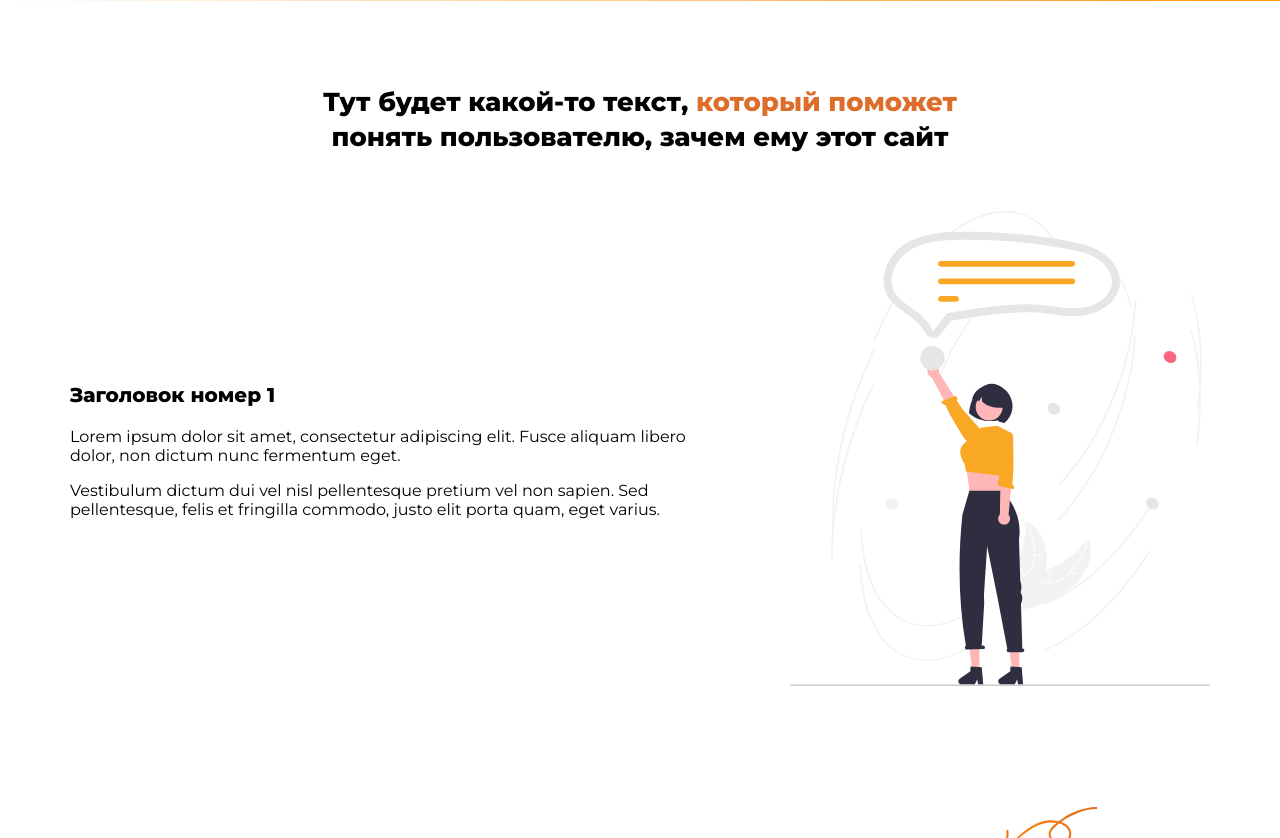
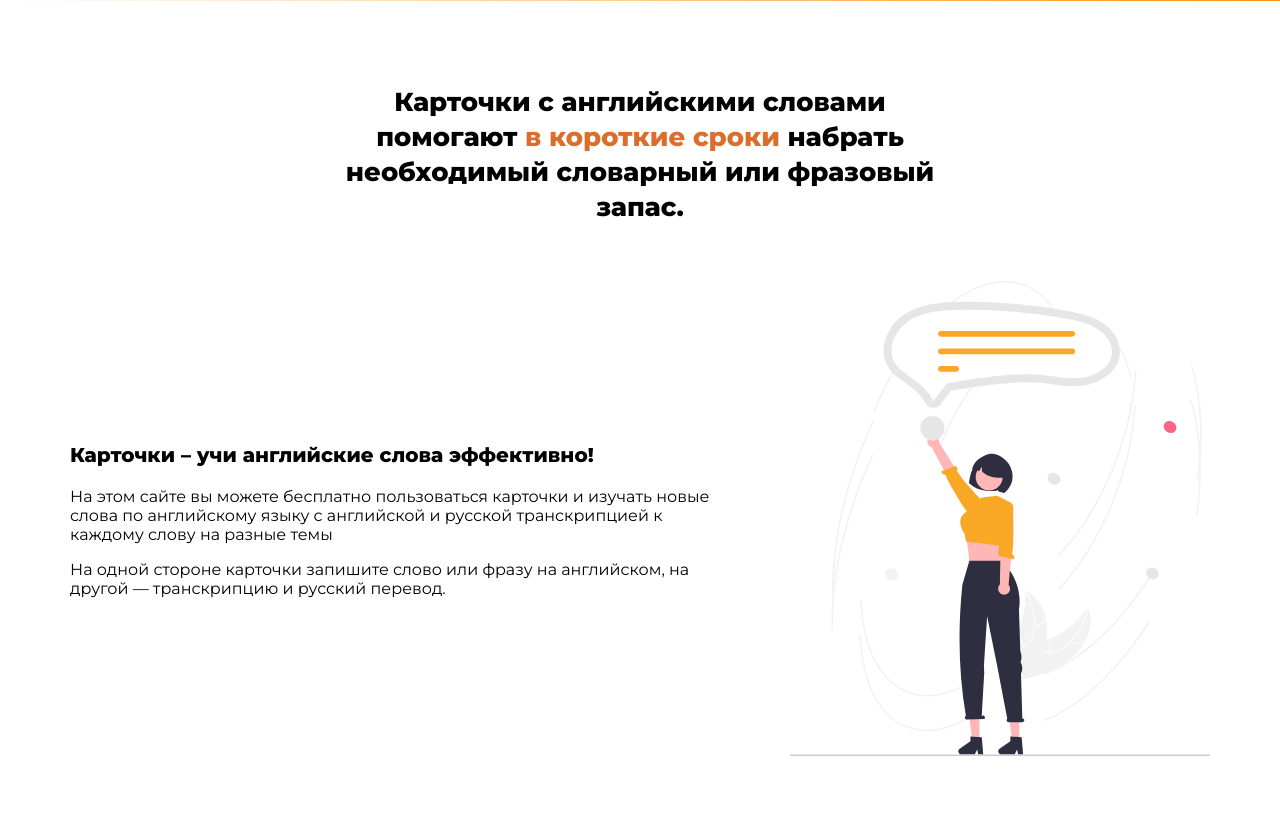
Before and after one commit to MichaelPotemkin/Flashcards, a Django app: page / in a window 1280 px wide. Shown: the part 787-1625 px from the top of the page. Run offline with Django 4.2, Linux system fonts and the light colour scheme; data that the repository does not hold is empty; parts of the project's set-up code (start-up, migrations or seed data) failed here and were passed over.

Commit message:
translate description

```diff
--- a/templates/cards/edit.html
+++ b/templates/cards/edit.html
@@ -8,7 +8,7 @@
         {% if user == pack.author %}
             <form action="{% url 'edit' pack.id %}" method="POST">
                 {% csrf_token %}
-            <p class="text-align-center bold">Title</p>
+            <p class="text-align-center bold">Название пака</p>
                 <p class="text-align-center">
                     {{ pack_form.as_table }}
                 </p>
--- a/templates/index.html
+++ b/templates/index.html
@@ -22,21 +22,19 @@
         </div>
     </div>
     <div class="quote-block">
-        <h2 class="quote">Тут будет какой-то текст, <strong>который поможет</strong> понять пользователю, зачем ему этот
-            сайт</h2>
+        <h2 class="quote">Карточки с английскими словами помогают <strong>в короткие сроки</strong> набрать необходимый словарный или фразовый запас.
+        </h2>
     </div>
     <div class="examples-block">
         <div class="container">
             <div class="example">
                 <div class="example-block__left-side">
-                    <p class="examples-title">Заголовок номер 1</p>
+                    <p class="examples-title">Карточки – учи английские слова эффективно!</p>
                     <p class="examples-text">
-                        Lorem ipsum dolor sit amet, consectetur adipiscing elit. Fusce aliquam libero dolor, non dictum
-                        nunc fermentum eget.
+                        На этом сайте вы можете бесплатно пользоваться карточки и изучать новые слова по английскому языку  с английской и русской транскрипцией к каждому слову на разные темы
                     </p>
                     <p class="examples-text">
-                        Vestibulum dictum dui vel nisl pellentesque pretium vel non sapien. Sed pellentesque, felis et
-                        fringilla commodo, justo elit porta quam, eget varius.
+                        На одной стороне карточки запишите слово или фразу на английском, на другой — транскрипцию и русский перевод.
                     </p>
                 </div>
                 <div class="example-block__right-side">
```
